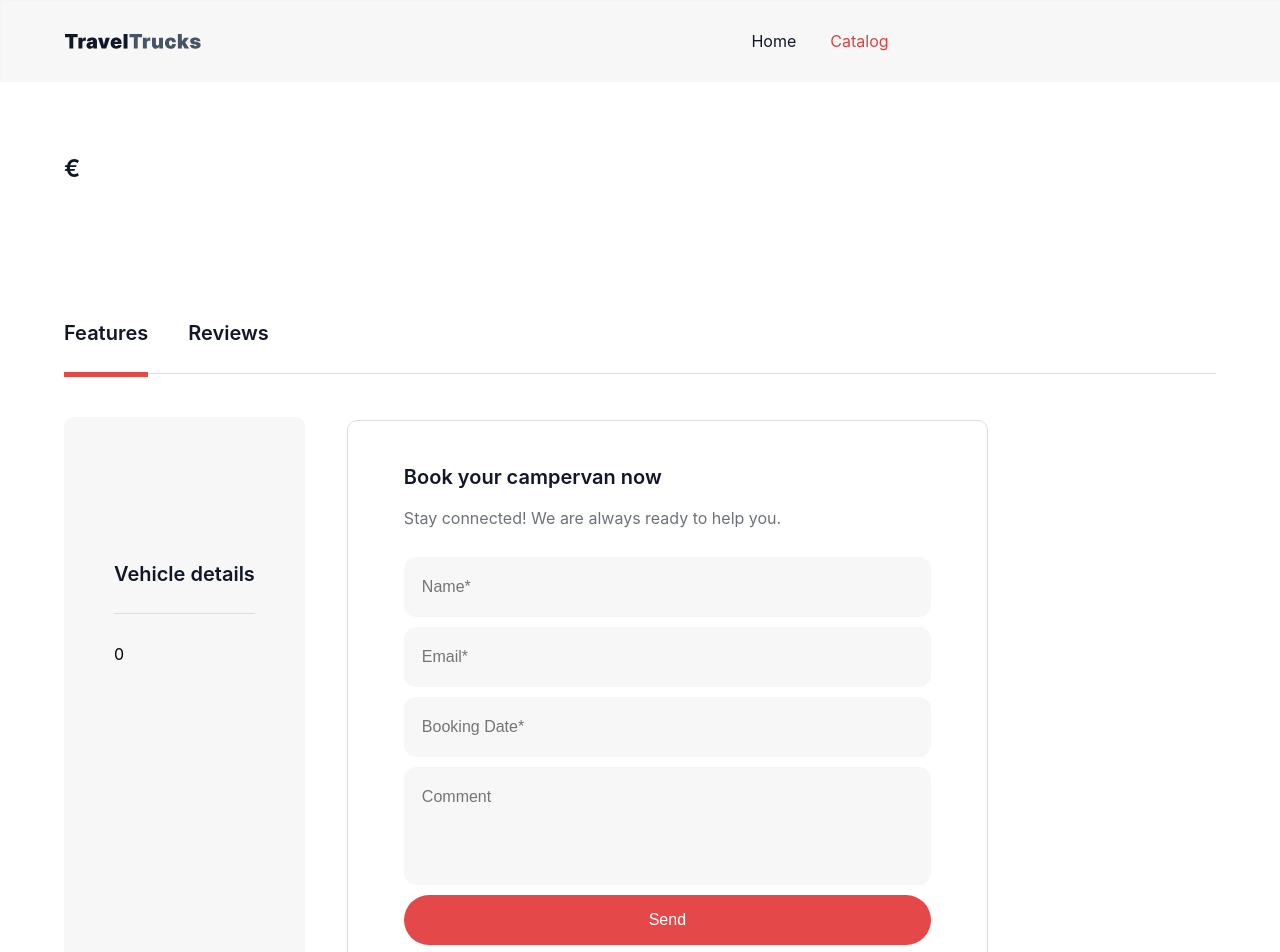
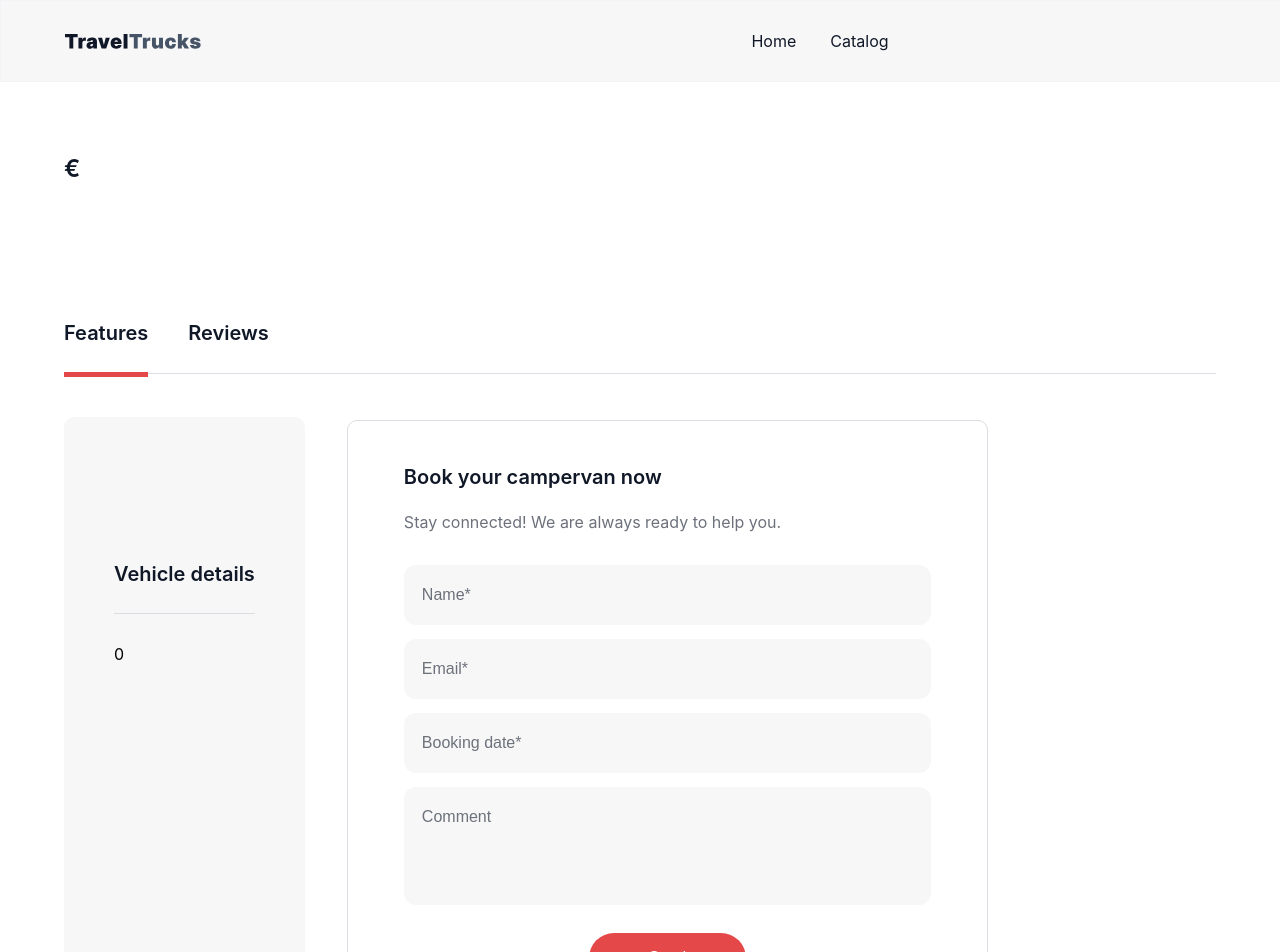
Before and after one commit to JurekZela/Campers_Front, a React (Vite) app: page /campers/1/features in a window 1280 px wide. Shown: the top 952 px of the page. Built offline with nearby package versions, Linux system fonts and the light colour scheme.

Commit message:
fixed active NavLink in Sidebar and fixed active styled to Form

```diff
--- a/src/components/ReservationForm/ReservationForm-styled.js
+++ b/src/components/ReservationForm/ReservationForm-styled.js
@@ -30,14 +30,12 @@ export const TextForm = styled.p`
 export const FormStyle = styled(Form)`
     display: flex;
     flex-direction: column;
-    gap: 10px;
+    gap: 14px;
 `;
 
 
 export const ButtonForm = styled.button`
-    display: flex;
-    align-content: center;
-    justify-content: center;
+    margin: 0 auto;
     background-color: #E44848;
     color: #FFFFFF;
     font-weight: 500;
@@ -64,8 +62,18 @@ export const NameForm = styled(Field)`
     border: none;
     padding: 18px 337px 18px 18px;
 
-    &:hover {
-        border: none;
+
+    &::placeholder {
+        color: #6C717B;
+        transition: color 0.2s ease;
+    }
+
+    &:focus::placeholder {
+        color: #101828;
+    }
+
+    &:focus {
+        outline: none;
     }
 `;
 
@@ -79,6 +87,19 @@ export const EmailForm = styled(Field)`
     border-radius: 12px;
     border: none;
     padding: 18px 341px 18px 18px;
+
+    &::placeholder {
+        color: #6C717B;
+        transition: color 0.2s ease;
+    }
+
+    &:focus::placeholder {
+        color: #101828;
+    }
+
+    &:focus {
+        outline: none;
+    }
 `;
 
 export const BookingDateForm = styled(Field)`
@@ -91,6 +112,19 @@ export const BookingDateForm = styled(Field)`
     border-radius: 12px;
     border: none;
     padding: 18px 282px 18px 18px;
+
+    &::placeholder {
+        color: #6C717B;
+        transition: color 0.2s ease;
+    }
+
+    &:focus::placeholder {
+        color: #101828;
+    }
+
+    &:focus {
+        outline: none;
+    }
 `;
 
 export const CommentForm = styled(Field)`
@@ -103,4 +137,19 @@ export const CommentForm = styled(Field)`
     border-radius: 12px;
     border: none;
     padding: 18px 308px 76px 18px;
+
+    margin-bottom: 14px;
+
+    &::placeholder {
+        color: #6C717B;
+        transition: color 0.2s ease;
+    }
+
+    &:focus::placeholder {
+        color: #101828;
+    }
+
+    &:focus {
+        outline: none;
+    }
 `;
--- a/src/components/ReservationForm/ReservationForm.jsx
+++ b/src/components/ReservationForm/ReservationForm.jsx
@@ -1,7 +1,12 @@
 import { Formik, Field } from 'formik';
 import { ReservationContainer, HeaderForm, FormStyle, TextForm, ButtonForm, NameForm, EmailForm, BookingDateForm, CommentForm } from './ReservationForm-styled.js';
+import { useState } from 'react';
 
 export default function ReservationForm() {
+  const [name, setName] = useState('Name*');
+  const [email, setEmail] = useState('Email*');
+  const [booking, setBooking] = useState('Booking date*');
+
   return (
     <ReservationContainer>
       <Formik
@@ -18,15 +23,10 @@ export default function ReservationForm() {
         <FormStyle>
           <HeaderForm>Book your campervan now</HeaderForm>
           <TextForm>Stay connected! We are always ready to help you.</TextForm>
-          <NameForm id="name" name="name" placeholder="Name*" />
-          <EmailForm
-            id="email"
-            name="email"
-            placeholder="Email*"
-            type="email"
-          />
-          <BookingDateForm id="date" name="date" label="00-00-00" placeholder="Booking Date*" />
-          <CommentForm id="comment" name="comment" label="Comment" placeholder="Comment"  />
+          <NameForm id="name" name="name" placeholder={name} onFocus={() => setName(('Name'))} onBlur={() => setName('Name*')}/>
+          <EmailForm id="email" name="email" placeholder={email}  onFocus={() => setEmail(('Email'))} onBlur={() => setEmail('Email*')} type="email" />
+          <BookingDateForm id="date" name="date" label="00-00-00" placeholder={booking}  onFocus={() => setBooking(('Booking date'))} onBlur={() => setBooking('Booking date*')}/>
+          <CommentForm id="comment" name="comment" label="Comment" placeholder="Comment"/>
           <ButtonForm type="submit">Send</ButtonForm>
         </FormStyle>
       </Formik>
--- a/src/components/Sidebar/Sidebar.jsx
+++ b/src/components/Sidebar/Sidebar.jsx
@@ -1,5 +1,5 @@
+import { useDispatch } from 'react-redux';
 import { SidebarContainer, HeaderMenu, HeaderHome, HeaderCatalog } from './Sidebar-styled.js';
-import { useDispatch } from 'react-redux';
 
 export default function Sidebar() {
   const dispatch = useDispatch();
@@ -10,8 +10,8 @@ export default function Sidebar() {
     <SidebarContainer>
       <img src="/images/TravelTrucks.svg" width="136px" height="15px" alt="sidebar logo" loading='lazy' />
       <HeaderMenu>
-        <HeaderHome to="/">Home</HeaderHome>
-        <HeaderCatalog onClick={changeInitialStatePage} to="/campers">Catalog</HeaderCatalog>
+        <HeaderHome to="/" end>Home</HeaderHome>
+        <HeaderCatalog onClick={changeInitialStatePage} to="/campers" end>Catalog</HeaderCatalog>
       </HeaderMenu>
     </SidebarContainer>
   )
```
Also changed, not shown: src/pages/Campers/CampersPage.jsx (+3 -12 lines), src/pages/Details/DetailsPage-styled.js (line endings or trailing spaces).
